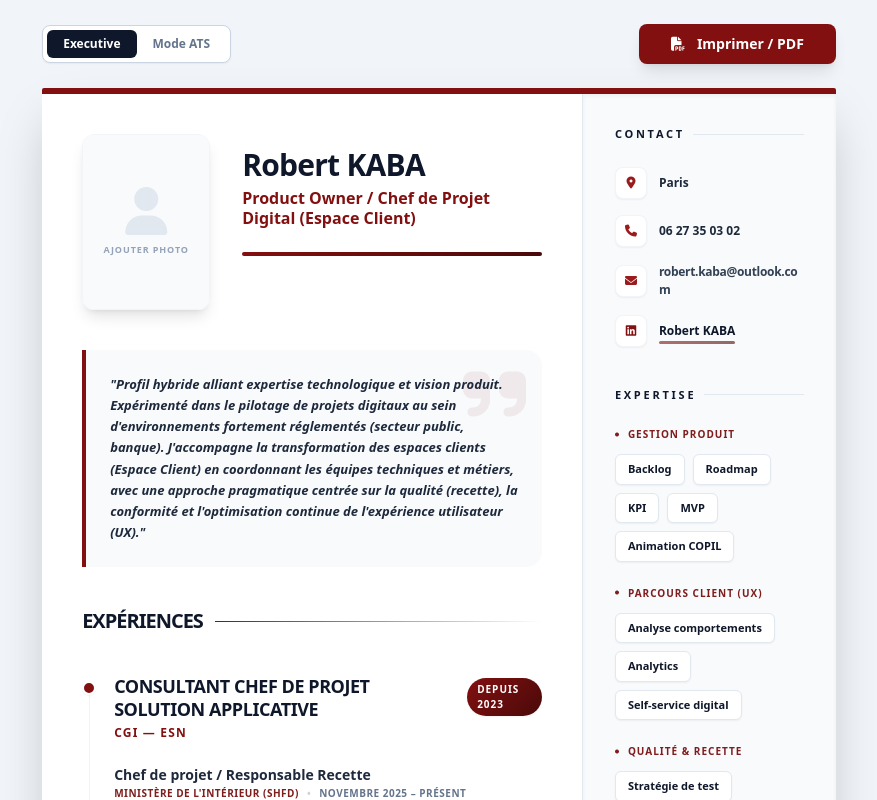
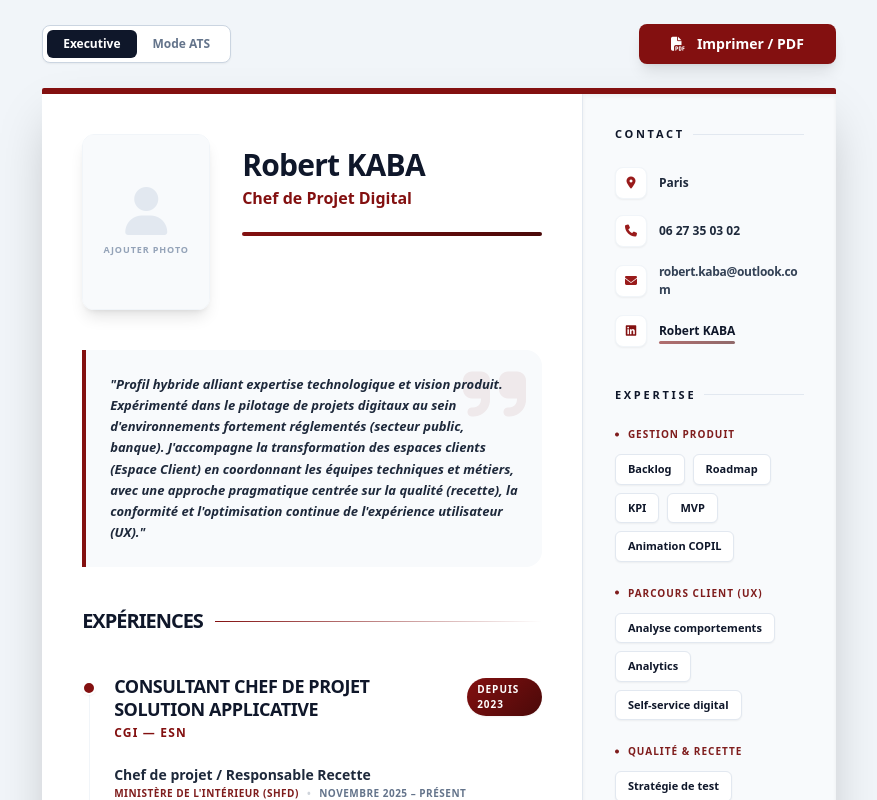
Before and after one commit to Kenpachi-z/cv_web2, a React (Vite) app: page / in a window 1280 px wide. Shown: the top 800 px of the page, without its empty margins (201-1078 px from the left). Built offline with nearby package versions, Linux system fonts and the light colour scheme.

Commit message:
Update constants.ts

```diff
--- a/constants.ts
+++ b/constants.ts
@@ -12,7 +12,7 @@ export const GRADIENT_SUBTLE = 'linear-gradient(90deg, #831010 0%, rgba(131, 16,
 
 export const RESUME_DATA: ResumeData = {
   name: "Robert KABA",
-  title: "Product Owner / Chef de Projet Digital (Espace Client)",
+  title: "Chef de Projet Digital ",
   profile: "Profil hybride alliant expertise technologique et vision produit. Expérimenté dans le pilotage de projets digitaux au sein d'environnements fortement réglementés (secteur public, banque). J'accompagne la transformation des espaces clients (Espace Client) en coordonnant les équipes techniques et métiers, avec une approche pragmatique centrée sur la qualité (recette), la conformité et l'optimisation continue de l'expérience utilisateur (UX).",
   contact: {
     location: "Paris",
```
